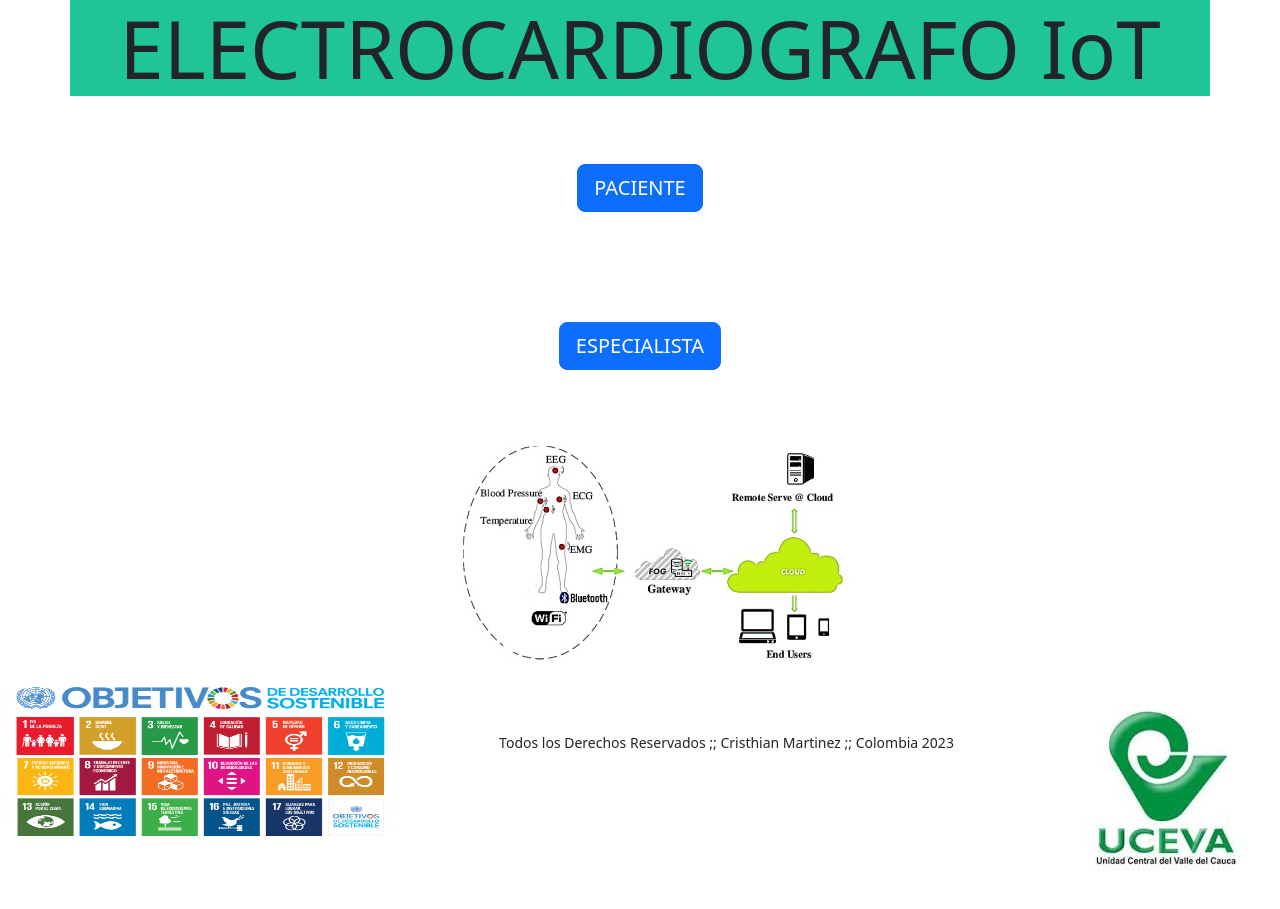
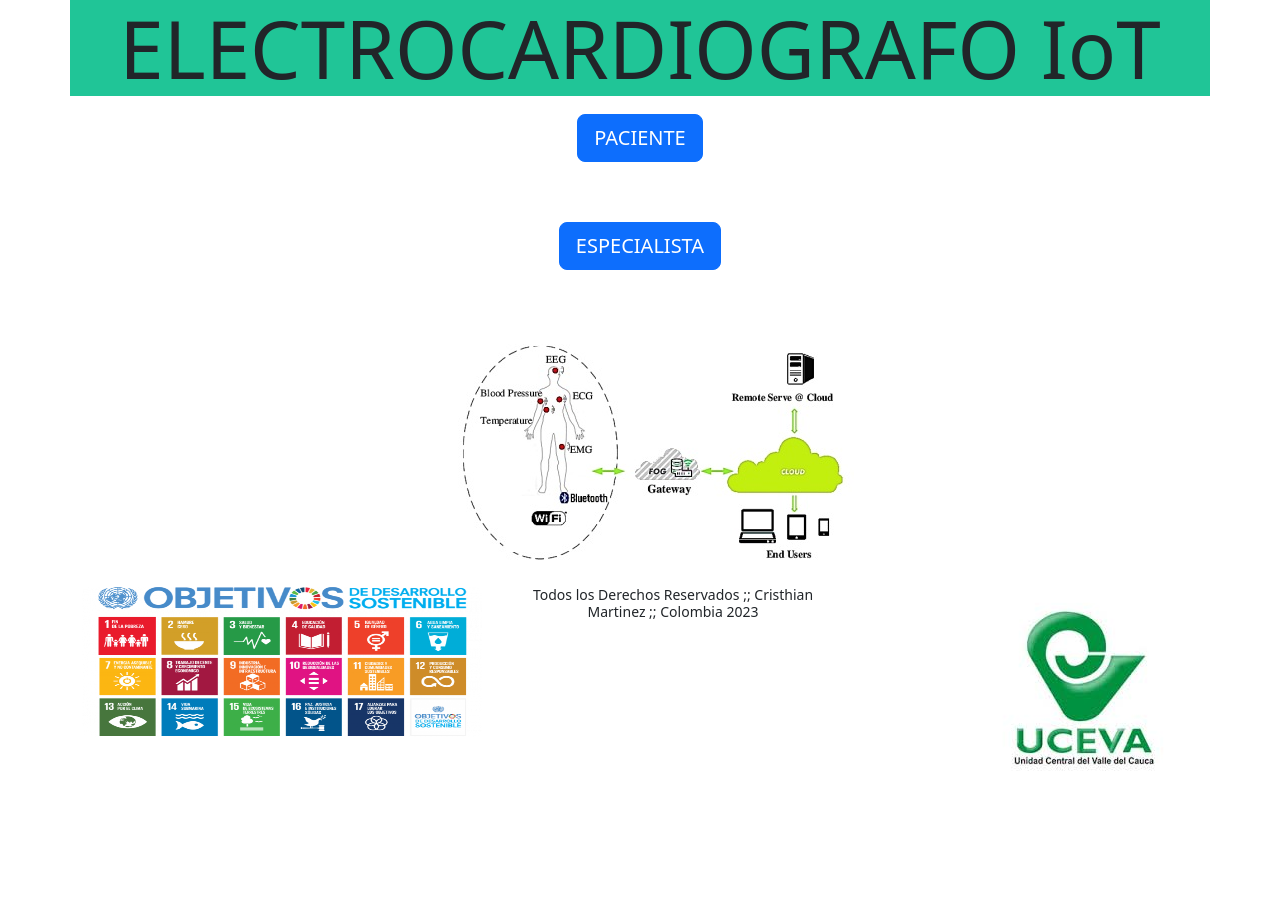
Before and after one commit to cristhianM0492/ekgfrontend, an Angular app: page / in a window 1280 px wide. After the commit the page ends 809 px from the top, so only its background shows below. Built offline with nearby package versions, Linux system fonts and the light colour scheme.

Commit message:
Se agrega dependencia routerlink en especialistaModule, y se modifica el html de la pagina principal

```diff
--- a/src/app/modulos/especialista/especialista.module.ts
+++ b/src/app/modulos/especialista/especialista.module.ts
@@ -6,6 +6,7 @@ import {DPacientesComponent} from './paginas/d-pacientes/d-pacientes.component';
 import {HttpClient, HttpClientModule} from "@angular/common/http";
 import {RegistroEComponent} from './paginas/registro-e/registro-e/registro-e.component';
 import { CrearPacienteComponent } from './paginas/crear-paciente/crear-paciente.component';
+import { RouterLink } from '@angular/router';
 
 
 @NgModule({
@@ -18,7 +19,8 @@ import { CrearPacienteComponent } from './paginas/crear-paciente/crear-paciente.
   imports: [
     CommonModule,
     ReactiveFormsModule,
-    HttpClientModule
+    HttpClientModule,
+    RouterLink
   ],
   providers: [
     HttpClient
--- a/src/app/paginas/pie-de-pagina/pie-de-pagina.component.html
+++ b/src/app/paginas/pie-de-pagina/pie-de-pagina.component.html
@@ -1,10 +1,13 @@
-<div class="position-relative">
-
-<img width="400" height="150" src="../assets/imagenes/obj.png" class="rounded float-start" alt="...">
-<img src="../assets/imagenes/logo.jpg" class="rounded float-end" alt="...">
-<br>
-  <br>
-  <div class="text-center">
-    <h5 class = "small">Todos los Derechos Reservados ;; Cristhian Martinez ;; Colombia 2023 </h5>
+<div class="container text-center position-relative">
+  <div class="row">
+    <div class="col">
+      <img width="400" height="150" src="../assets/imagenes/obj.png" class="rounded float-start" alt="...">
+    </div>
+    <div class="col">
+      <h5 class = "small">Todos los Derechos Reservados ;; Cristhian Martinez ;; Colombia 2023 </h5>
+    </div>
+    <div class="col">
+      <img src="../assets/imagenes/logo.jpg" class="rounded float-end" alt="...">
+    </div>
   </div>
 </div>
--- a/src/app/paginas/principal/principal.component.html
+++ b/src/app/paginas/principal/principal.component.html
@@ -1,19 +1,21 @@
-
-<div class="form-floating mb-80" class = "text-center">
-
-<button  width="500" height="500" type="button" style="margin: 60px " class="btn btn-primary btn-lg" routerLink="pacientes">
+<div class="container text-center">
+  <div class="row">
+    <div class="col">
+      <button  width="500" height="500" type="button" style="margin: 10px " class="btn btn-primary btn-lg" routerLink="pacientes">
         PACIENTE
       </button>
-
     </div>
-
-<div class="form-floating mb-100" class = "text-center">
-
-<button  width="500" height="500" type="button" style="margin: 50px" class="btn btn-primary btn-lg" routerLink="especialista">ESPECIALISTA</button>
   </div>
-
-<div class="form-floating mb-8">
-<div class="text-center">
+  <div class="row">
+    <div class="col">
+      <button  width="500" height="500" type="button" style="margin: 50px" class="btn btn-primary btn-lg" routerLink="especialista">
+        ESPECIALISTA
+      </button>
+    </div>
+  </div>
+  <div class="row">
+    <div class="col">
       <img src="../assets/imagenes/ekg-iot.jpg" class="rounded" alt="...">
     </div>
   </div>
+</div>
```
Lines whose indentation alone changed are shown as unchanged.
